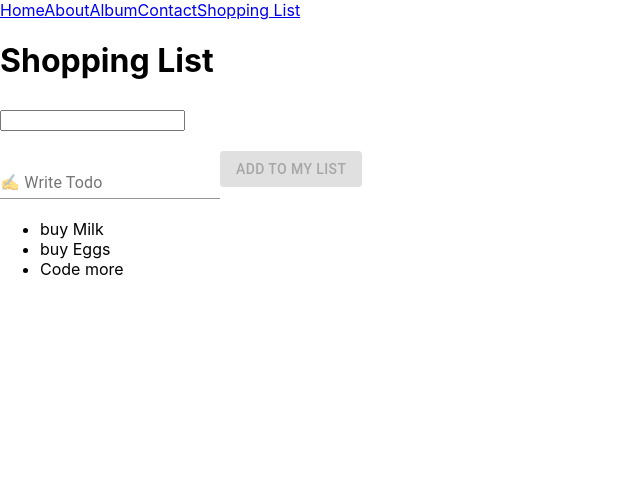
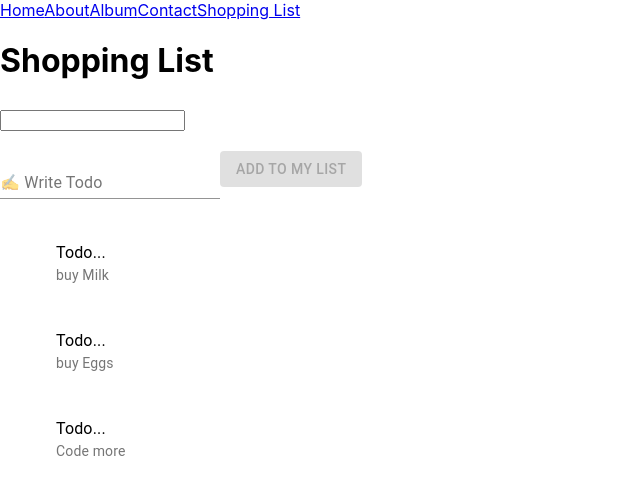
Before and after one commit to bsihame/BaziKitchen, a React (Create React App) app: page /shoppingList in a window 1280 px wide. Shown: the top 494 px of the page, without its empty margins (0-640 px from the left). Built offline with nearby package versions, Linux system fonts and the light colour scheme.

Commit message:
add Todos.js file

```diff
--- a/src/component/myShoppingList/MyShoppingList.js
+++ b/src/component/myShoppingList/MyShoppingList.js
@@ -1,6 +1,7 @@
 import React, { useState } from "react";
 import { makeStyles } from "@material-ui/core/styles";
 import { Button, FormControl, Input, InputLabel } from "@material-ui/core";
+import Todo from "./Todo";
 
 const useStyles = makeStyles((theme) => ({
   root: {
@@ -55,8 +56,9 @@ export default function MyShoppingList() {
       <h2>{myListTittle}</h2>
       <div>
         <ul>
-          {todos.map((list) => (
-            <li>{list}</li>
+          {todos.map((todo) => (
+            <Todo text={todo} />
+                 // <li>{todo}</li>
           ))}
         </ul>
       </div>
--- /dev/null
+++ b/src/component/myShoppingList/Todo.js
@@ -0,0 +1,12 @@
+import { List, ListItem, ListItemText } from "@material-ui/core";
+import React from "react";
+
+export default function Todo(props) {
+  return (
+    <List>
+      <ListItem>
+        <ListItemText primary="Todo..." secondary={props.text} />
+      </ListItem>
+    </List>
+  );
+}
```
